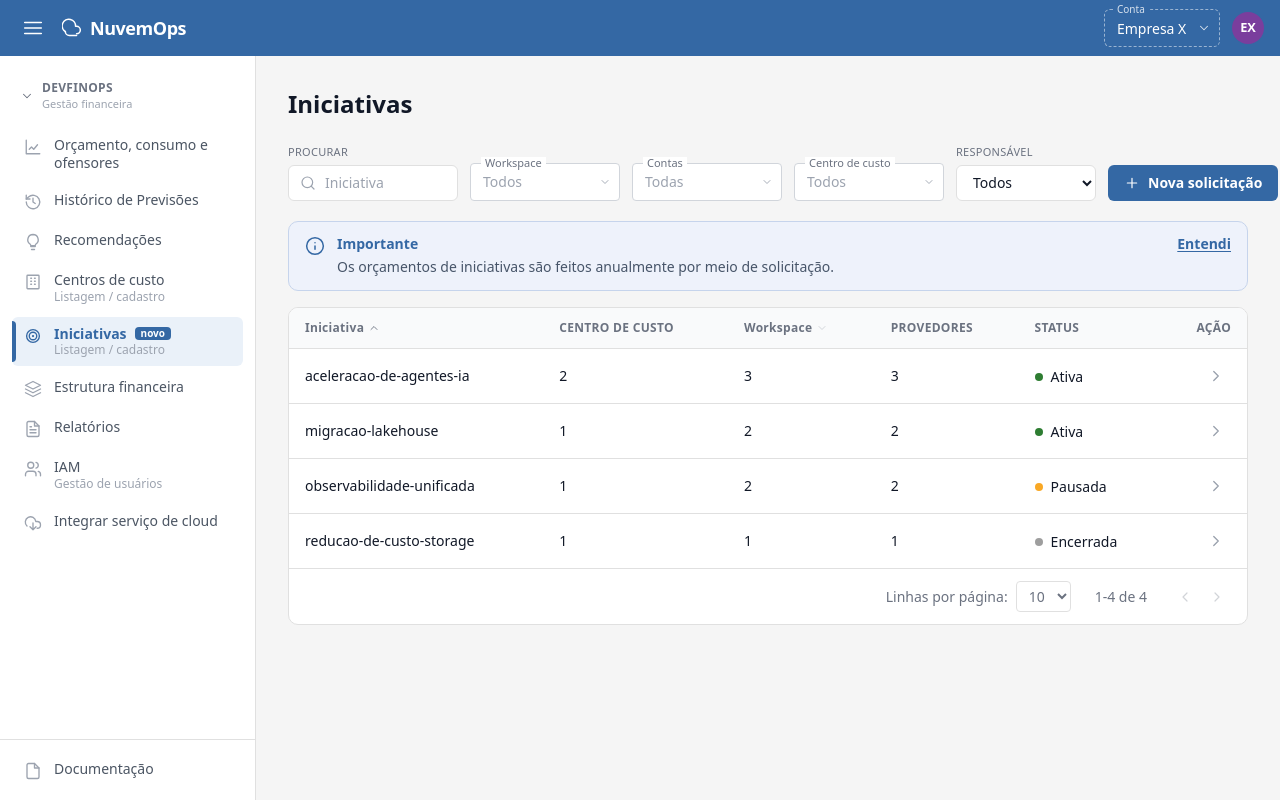
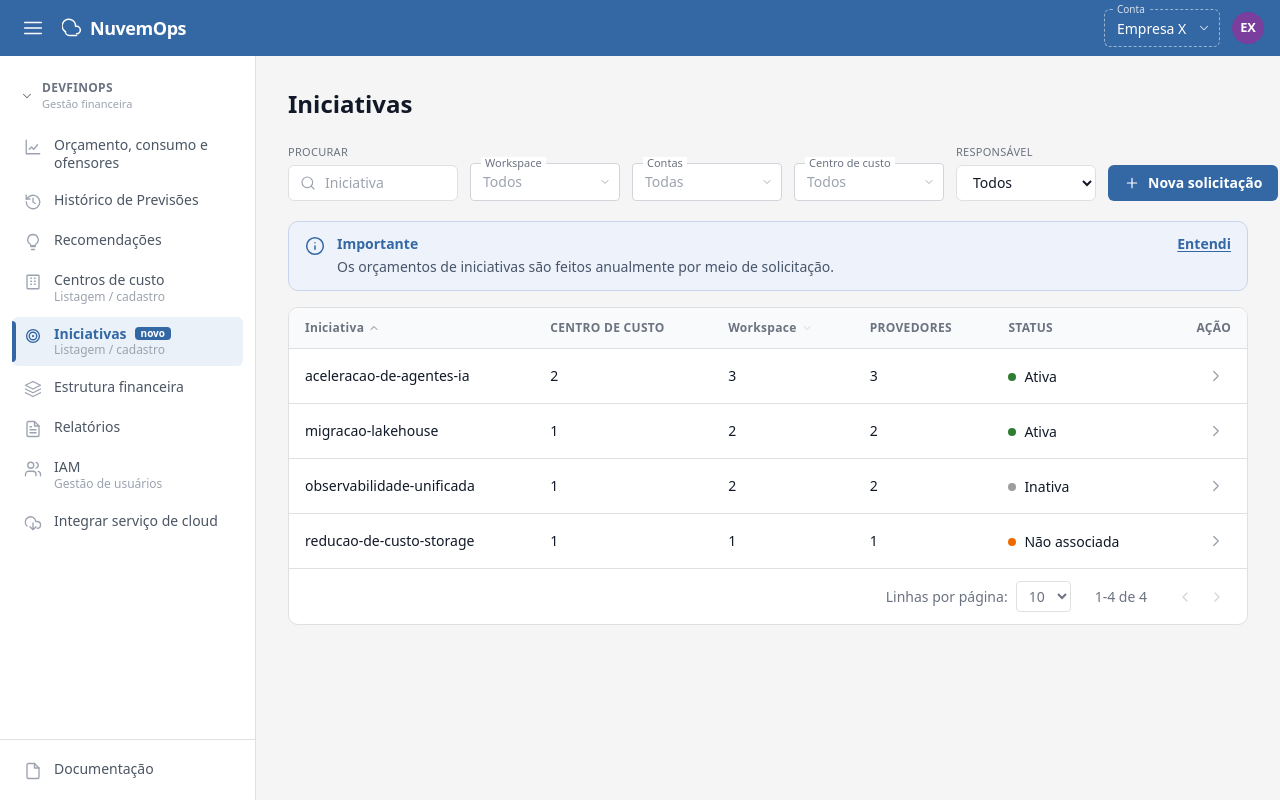
Before and after one commit to daniellourencodomingos-debug/Iniciativas, a React (Vite) app: page /iniciativas in a window 1280 px wide. Built offline with nearby package versions, Linux system fonts and the light colour scheme.

Commit message:
Atualiza status das iniciativas na listagem
Troca os status de Ativa/Pausada/Encerrada para Ativa/Inativa/Não
associada, conforme pedido.

Co-Authored-By: Claude Sonnet 5 <noreply@anthropic.com>
Claude-Session: https://claude.ai/code/session_01B9B63tsARd8LKFe3nQUgnG

```diff
--- a/src/data/mock.js
+++ b/src/data/mock.js
@@ -64,8 +64,8 @@ export const CENTROS_INICIAIS = [
 
 export const STATUS_INICIATIVA = {
   ativa: { label: 'Ativa', color: '#2e7d32' },
-  pausada: { label: 'Pausada', color: '#f9a825' },
-  encerrada: { label: 'Encerrada', color: '#9e9e9e' },
+  inativa: { label: 'Inativa', color: '#9e9e9e' },
+  naoAssociada: { label: 'Não associada', color: '#ed6c02' },
 }
 
 export const statusIniciativaInfo = (status) =>
@@ -75,8 +75,8 @@ export const statusIniciativaInfo = (status) =>
 export const INICIATIVAS_INICIAIS = [
   { id: 'ini-1', slug: 'aceleracao-de-agentes-ia', status: 'ativa' },
   { id: 'ini-2', slug: 'migracao-lakehouse', status: 'ativa' },
-  { id: 'ini-3', slug: 'observabilidade-unificada', status: 'pausada' },
-  { id: 'ini-4', slug: 'reducao-de-custo-storage', status: 'encerrada' },
+  { id: 'ini-3', slug: 'observabilidade-unificada', status: 'inativa' },
+  { id: 'ini-4', slug: 'reducao-de-custo-storage', status: 'naoAssociada' },
 ]
 
 // Meses usados na grade de "Distribuição de orçamento" de cada Vínculo.
```
